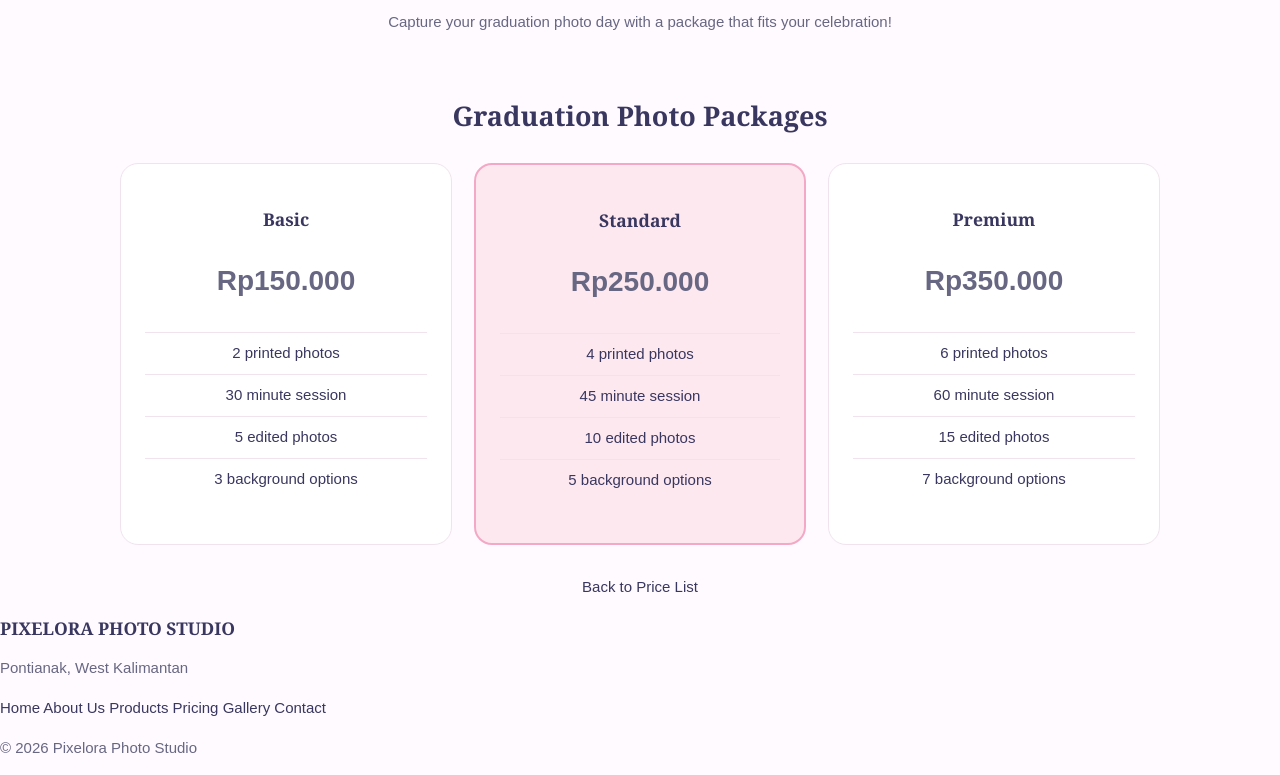
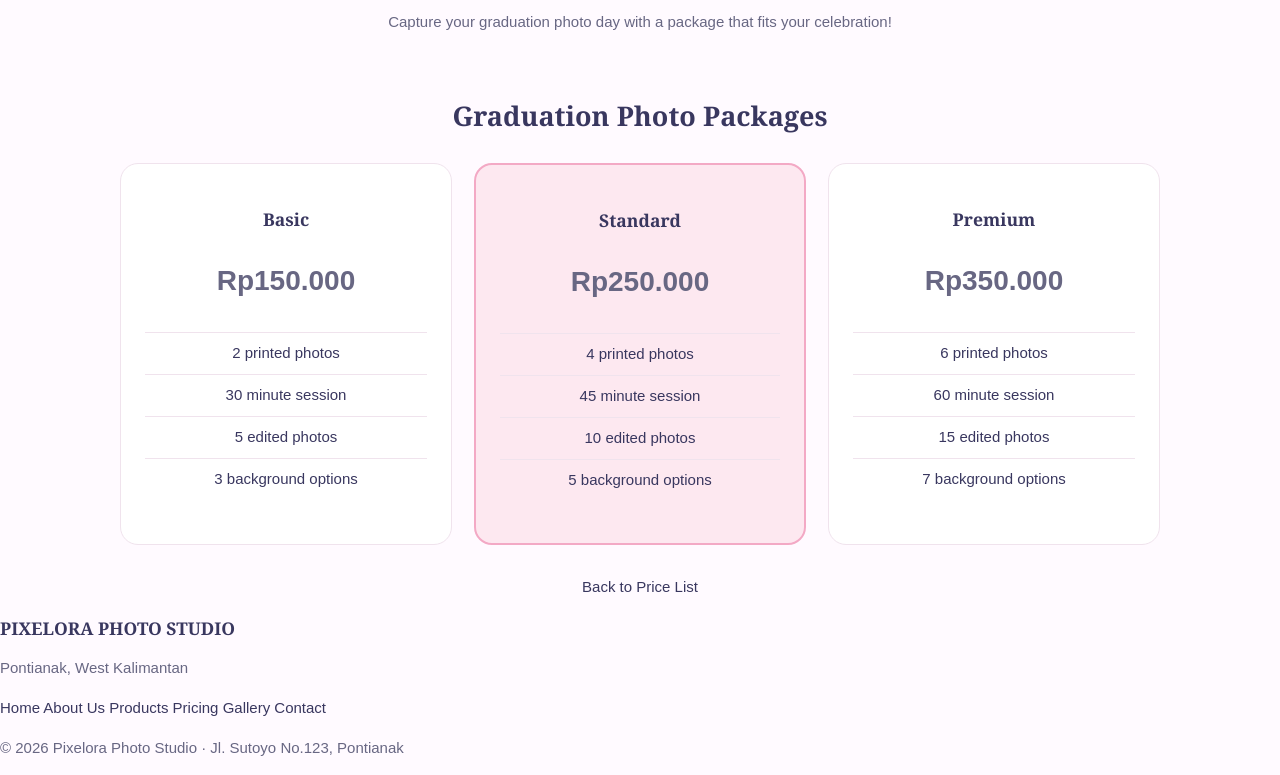
Before and after one commit to VellyciaJeslyn/studio-foto, a plain HTML site: page assets/pages/pricing-graduation.html in a window 1280 px wide. Shown: the part 108-883 px from the top of the page. Drawn offline with Linux system fonts and the light colour scheme.

Commit message:
Update halaman pricing

```diff
--- a/assets/pages/pricing-graduation.html
+++ b/assets/pages/pricing-graduation.html
@@ -76,7 +76,8 @@
                 <a href="/assets/pages/contact.html">Contact</a>
             </nav>
         </div>
-        <p class="footer-bottom">&copy; 2026 Pixelora Photo Studio</p>
+        <class="footer-bottom">
+            <p>© 2026 Pixelora Photo Studio · Jl. Sutoyo No.123, Pontianak</p>
     </footer>
 </body>
 </html>
```
Also changed, not shown: assets/pages/pricing.html (+1 -1 lines).
